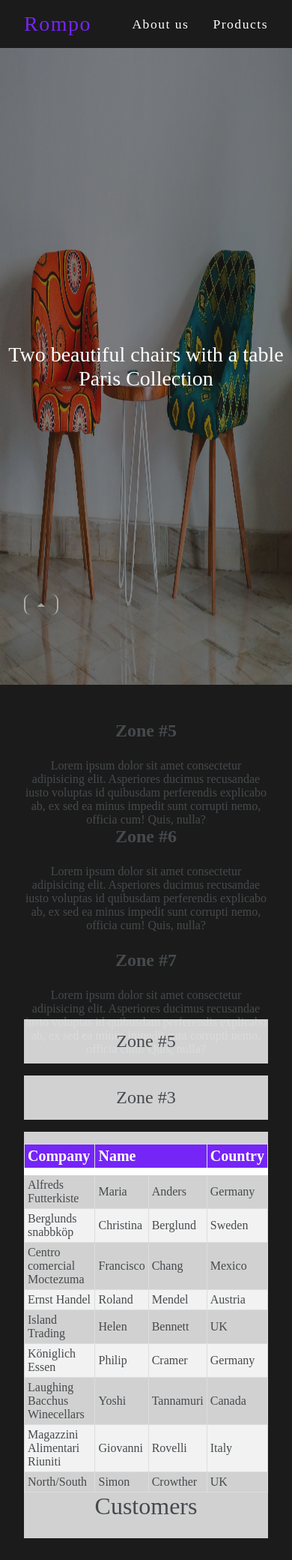
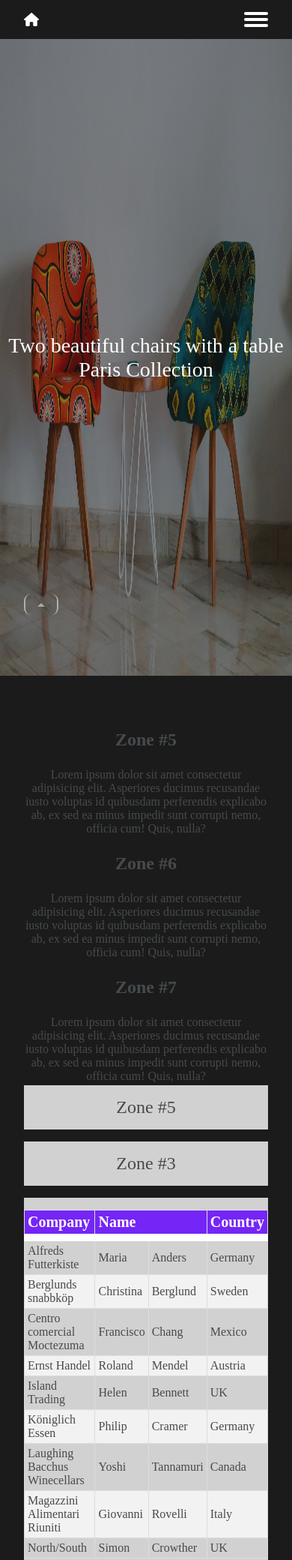
Before and after one commit to DumitracheFlorentin/furniture-website, a web app: file index.html in a window 390 px wide. Shown: the top 2080 px of the page at 75% size. Run offline with its HTML, style and script files only (its server is not run), Linux system fonts and the light colour scheme.

Commit message:
adjustments
- added new header with scss
- fixed responsive sections

```diff
--- a/index.html
+++ b/index.html
@@ -15,13 +15,36 @@
   <body>
     <header id="header" class="container">
       <nav class="nav">
-        <h1>
-          <a href="index.html">Rompo</a>
-        </h1>
-        <ul class="list">
-          <li class="list__item about"><a href="about.html">About us</a></li>
-          <li class="list__item products"><a href="products.html">Products</a></li>
+        <a class="logo" href="#">
+          <svg class="icon" xmlns="http://www.w3.org/2000/svg" viewBox="0 0 576 512"><!--! Font Awesome Pro 6.2.1 by @fontawesome - https://fontawesome.com License - https://fontawesome.com/license (Commercial License) Copyright 2022 Fonticons, Inc. --><path d="M575.8 255.5c0 18-15 32.1-32 32.1h-32l.7 160.2c0 2.7-.2 5.4-.5 8.1V472c0 22.1-17.9 40-40 40H456c-1.1 0-2.2 0-3.3-.1c-1.4 .1-2.8 .1-4.2 .1H416 392c-22.1 0-40-17.9-40-40V448 384c0-17.7-14.3-32-32-32H256c-17.7 0-32 14.3-32 32v64 24c0 22.1-17.9 40-40 40H160 128.1c-1.5 0-3-.1-4.5-.2c-1.2 .1-2.4 .2-3.6 .2H104c-22.1 0-40-17.9-40-40V360c0-.9 0-1.9 .1-2.8V287.6H32c-18 0-32-14-32-32.1c0-9 3-17 10-24L266.4 8c7-7 15-8 22-8s15 2 21 7L564.8 231.5c8 7 12 15 11 24z"/></svg>
+          <span class="title">Rompo</span>
+        </a>
+        <ul class="menu">
+          <li class="dropdown">
+            <div class="button">Pages</div>
+            <div class="content">
+              <a href="/about.html">Despre</a>
+              <a href="/products.html">Produse</a>
+              <a href="/personalization">Personalizeaza</a>
+            </div>
+          </li>
+          <li class="dropdown">
+            <div class="button">Pages on Site</div>
+            <div class="content">
+              <a href="#table">Table</a>
+              <a href="#info">Information Zone</a>
+              <a href="#footer">Footer</a>
+            </div>
+          </li>
+          <li>
+            <a href="/contact">Contact</a>
+          </li>
         </ul>
+        <div class="hamburger">
+          <div class="line"></div>
+          <div class="line"></div>
+          <div class="line"></div>
+        </div>
       </nav>
     </header>
 
@@ -48,7 +71,7 @@
         </section>
       </section>
 
-      <section class="grids grid-container">
+      <section class="grids grid-container" id="table">
         <div class="second-zone table" style="overflow-x:auto;overflow-y:hidden;">
           <table id="customers">
             <caption>Customers</caption>
@@ -122,7 +145,7 @@
         <div class="fourth-zone">Zone #5</div>
       </section>
 
-      <section class="info container">
+      <section class="info container" id="info">
         <iframe name="iframe" width="560" height="315" src="https://www.youtube.com/embed/1mngMKEkxn0"></iframe>
         <div class="links">
           <div class="iframe-section">
@@ -215,7 +238,7 @@
       </a>
     </main> -->
 
-    <footer class="footer container">
+    <footer class="footer container" id="footer">
       <a class="back-to-top" href="#header" title="Click pentru a merge sus">
         <div class="first-block"></div>
         <div class="triangle"></div>
--- a/resurse/css/components/cards.css
+++ b/resurse/css/components/cards.css
@@ -27,11 +27,20 @@
 
   .cards .card:not(:last-child) {
     margin: 0;
-
   }
 
   .cards .card {
     margin-top: 1.5rem;
-
   }
 }
+
+@media (max-width:600px) {
+  .cards {
+    flex-direction: column;
+    min-height: 450px;
+  }
+
+  .card {
+    margin-top: 1.5rem !important;
+  }
+}
--- a/resurse/css/components/header.css
+++ /dev/null
@@ -1,29 +0,0 @@
-/* navigation */
-.nav {
-  display: flex;
-  flex-direction: row;
-  justify-content: space-between;
-  align-items: center;
-  padding: 1rem 0;
-}
-
-/* title */
-h1 a {
-  color: var(--purple);
-  font-weight: 400;
-  font-size: 1.75rem;
-}
-
-/* elements */
-.nav ul {
-  display: flex;
-}
-
-.nav ul li:first-child {
-  margin-right: 2rem;
-}
-
-.nav ul li a {
-  color: var(--text-normal);
-  font-size: 1.1rem;
-}
--- /dev/null
+++ b/resurse/css/components/navbar/navbar.css
@@ -0,0 +1,81 @@
+.nav {
+  display: flex;
+  flex-direction: row;
+  justify-content: space-between;
+  align-items: center;
+  padding: 1rem 0; }
+  .nav .logo {
+    display: flex;
+    align-items: center;
+    justify-content: center; }
+    .nav .logo .icon {
+      width: 1.25rem;
+      height: 1.25rem;
+      margin-right: 0.5rem;
+      fill: white; }
+    .nav .logo .title {
+      font-weight: 400;
+      text-transform: uppercase;
+      letter-spacing: 7px;
+      font-size: 1.5rem; }
+  .nav .menu {
+    display: flex;
+    justify-content: space-between;
+    align-items: center; }
+    .nav .menu .dropdown {
+      margin-right: 0.75rem;
+      position: relative;
+      display: inline-block; }
+      .nav .menu .dropdown .button {
+        color: white;
+        padding: 16px;
+        font-size: 16px;
+        border: none; }
+      .nav .menu .dropdown .content {
+        display: none;
+        position: absolute;
+        background-color: #f1f1f1;
+        min-width: 160px;
+        box-shadow: 0px 8px 16px 0px rgba(0, 0, 0, 0.2);
+        z-index: 1; }
+        .nav .menu .dropdown .content a {
+          color: black;
+          padding: 12px 16px;
+          text-decoration: none;
+          display: block; }
+          .nav .menu .dropdown .content a:hover {
+            background-color: #ddd; }
+      .nav .menu .dropdown:hover .content {
+        display: block; }
+  .nav .hamburger {
+    display: none; }
+
+@media (max-width: 801px) {
+  .logo .title {
+    margin-top: 0.25rem;
+    font-size: 1rem !important; }
+  .logo .icon {
+    width: 0.25rem;
+    height: 0.25rem;
+    margin-right: 1rem; } }
+
+@media (max-width: 600px) {
+  .logo .icon {
+    width: 0.5rem;
+    height: 0.5rem; }
+  .logo .title {
+    display: none; }
+    .logo .title a {
+      font-size: 1.25rem !important; }
+  .menu {
+    display: none !important; }
+  .hamburger {
+    display: block !important;
+    cursor: pointer; }
+    .hamburger .line {
+      height: 0.2rem;
+      width: 2rem;
+      background-color: white;
+      border-radius: 25px; }
+      .hamburger .line:not(:last-child) {
+        margin-bottom: 0.3rem; } }
--- /dev/null
+++ b/resurse/css/components/navbar/navbar.scss
@@ -0,0 +1,130 @@
+.nav {
+  display: flex;
+  flex-direction: row;
+  justify-content: space-between;
+  align-items: center;
+  padding: 1rem 0;
+
+
+
+  .logo {
+    display: flex;
+    align-items: center;
+    justify-content: center;
+
+    .icon {
+      width: 1.25rem;
+      height: 1.25rem;
+      margin-right: 0.5rem;
+      fill: white;
+    }
+
+    .title {
+      font-weight: 400;
+      text-transform: uppercase;
+      letter-spacing: 7px;
+      font-size: 1.5rem;
+    }
+  }
+
+  .menu {
+    display: flex;
+    justify-content: space-between;
+    align-items: center;
+
+    .dropdown {
+      margin-right: 0.75rem;
+      position: relative;
+      display: inline-block;
+
+      .button {
+        color: white;
+        padding: 16px;
+        font-size: 16px;
+        border: none;
+      }
+
+      .content {
+        display: none;
+        position: absolute;
+        background-color: #f1f1f1;
+        min-width: 160px;
+        box-shadow: 0px 8px 16px 0px rgba(0,0,0,0.2);
+        z-index: 1;
+
+        a {
+          color: black;
+          padding: 12px 16px;
+          text-decoration: none;
+          display: block;
+
+          &:hover {
+            background-color: #ddd;
+          }
+        }
+      }
+
+      &:hover {
+        .content {
+          display: block;
+        }
+      }
+    }
+  }
+
+  .hamburger {
+    display: none;
+  }
+}
+
+@media (max-width:801px) {
+  .logo {
+    .title {
+      margin-top: 0.25rem;
+      font-size: 1rem !important;
+    }
+
+
+    .icon {
+      width: 0.25rem;
+      height: 0.25rem;
+      margin-right: 1rem;
+    }
+  }
+}
+
+@media (max-width:600px) {
+  .logo {
+    .icon {
+      width: 0.5rem;
+      height: 0.5rem;
+    }
+
+    .title {
+      display: none;
+      a {
+        font-size: 1.25rem !important;
+      }
+    }
+  }
+
+  .menu {
+    display: none !important;
+  }
+
+  .hamburger {
+    display: block !important;
+    cursor: pointer;
+
+    .line {
+      height: 0.2rem;
+      width: 2rem;
+      background-color: white;
+      border-radius: 25px;
+
+      &:not(:last-child) {
+        margin-bottom: 0.3rem;
+      }
+    }
+  }
+}
--- a/resurse/css/layout.css
+++ b/resurse/css/layout.css
@@ -1,12 +1,12 @@
 
 /* import files */
-@import './components/header.css';
 @import './components/landing.css';
 @import './components/cards.css';
 @import './components/grids.css';
 @import './components/info.css';
 @import './components/footer.css';
 @import './components/back-to-top.css';
+@import './components/navbar/navbar.css';
 
 /* reset margin and padding for all elements from project */
 * {
@@ -36,6 +36,7 @@ body{
 a {
   text-decoration: none;
   letter-spacing: 1.5px;
+  color: var(--text-normal);
 }
 
 li {
```
Also changed, not shown: package.json (added, +8 -0 lines), 2 other files.
